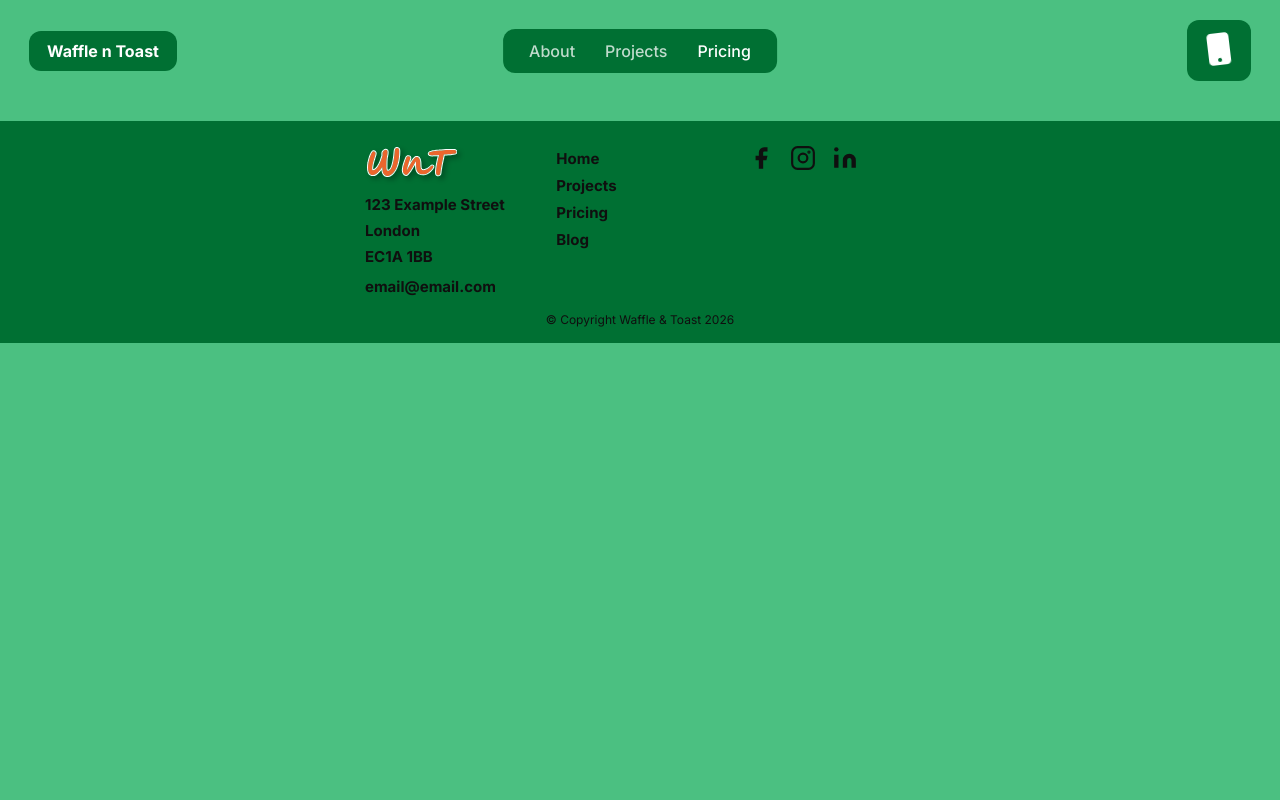
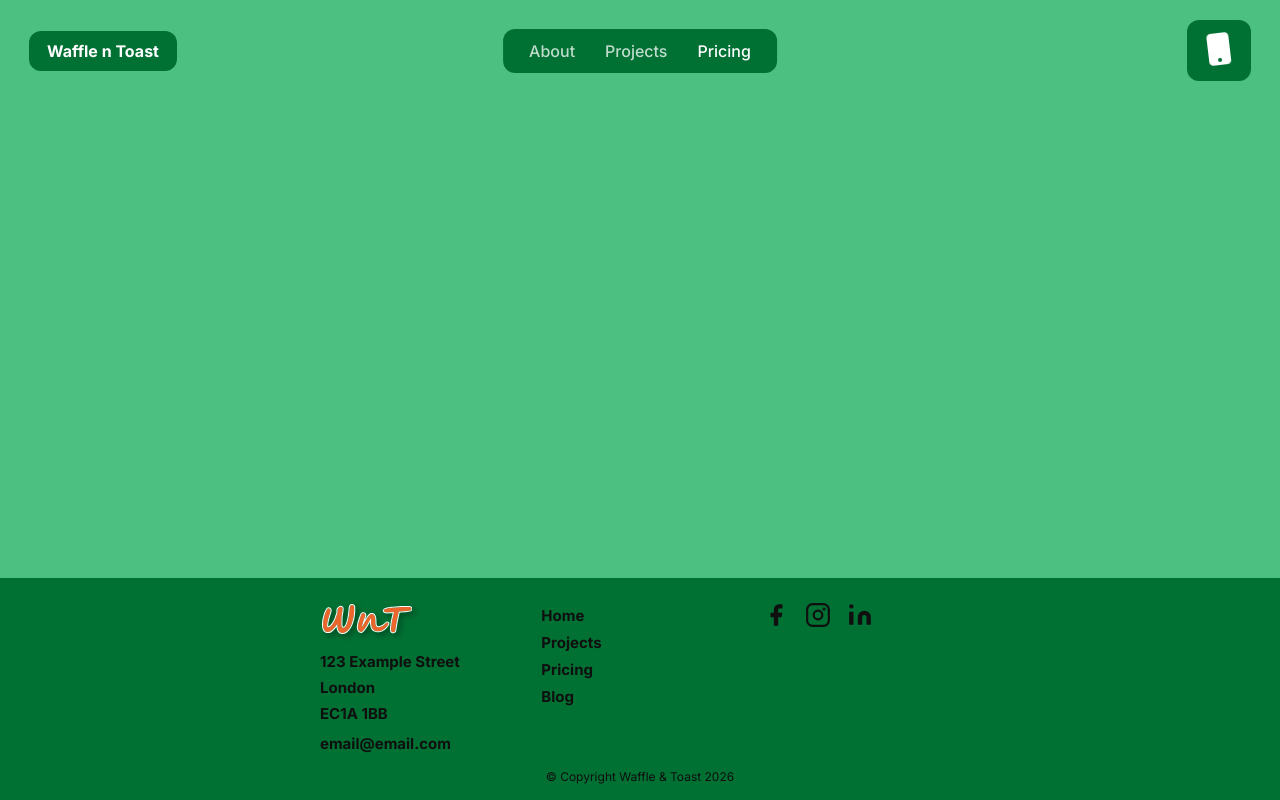
Before and after one commit to sharondrury/waffle-n-toast-vibe-coding, a React (Vite) app in the folder vibe-coding/: page /waffle-n-toast-vibe-coding/pricing in a window 1280 px wide. Built offline with nearby package versions, Linux system fonts and the light colour scheme.

Commit message:
footer always sits at bottom of page

```diff
--- a/vibe-coding/src/App.jsx
+++ b/vibe-coding/src/App.jsx
@@ -3,10 +3,10 @@ import Footer from './website/components/footer/footer'
 
 function App() {
   return (
-    <>
+    <div className="app">
       <AppRoutes />
       <Footer />
-    </>
+    </div>
   )
 }
 
--- a/vibe-coding/src/index.scss
+++ b/vibe-coding/src/index.scss
@@ -16,4 +16,19 @@ body {
   background: var(--green-light);
   font-family: var(--font-body);
   color: var(--sub-text-color);
+  min-height: 100vh;
+  display: flex;
+  flex-direction: column;
 }
+
+#root {
+  display: flex;
+  flex-direction: column;
+  flex: 1;
+}
+
+.app {
+  display: flex;
+  flex-direction: column;
+  flex: 1;
+}
--- a/vibe-coding/src/routes.jsx
+++ b/vibe-coding/src/routes.jsx
@@ -6,12 +6,14 @@ import PricingPage from './website/pages/pricingPage/pricingPage'
 
 function AppRoutes() {
   return (
+    <main style={{ flex: 1 }}>
       <Routes>
         <Route path="/" element={<HomePage />} />
         <Route path="/about" element={<AboutPage />} />
         <Route path="/projects" element={<ProjectsPage />} />
         <Route path="/pricing" element={<PricingPage />} />
       </Routes>
+    </main>
   )
 }
 
--- a/vibe-coding/src/website/components/footer/footer.scss
+++ b/vibe-coding/src/website/components/footer/footer.scss
@@ -4,10 +4,11 @@
 .footer-wrapper {
   background: var(--green-dark);
   padding: 1.5rem 1.5rem 0;
+  min-height: 100%;
 }
 
 .footer {
-  max-width: 34.375rem;
+  max-width: 40rem;
   margin: 0 auto;
   display: grid;
   grid-template-columns: repeat(3, 1fr);
```
Lines whose indentation alone changed are shown as unchanged.
